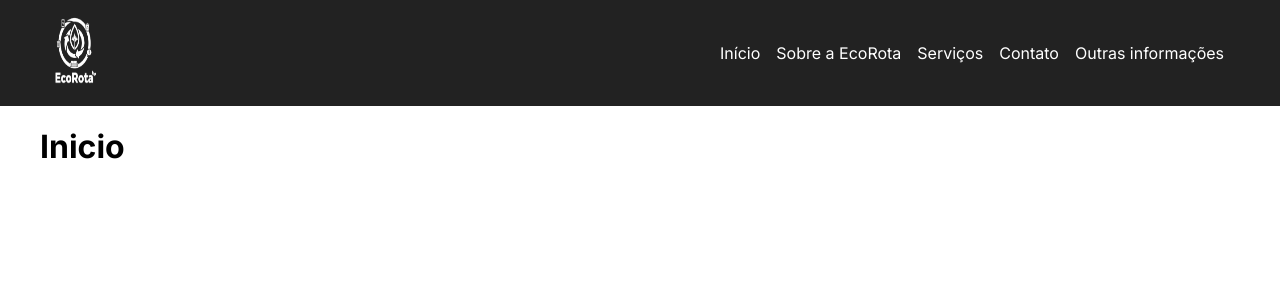
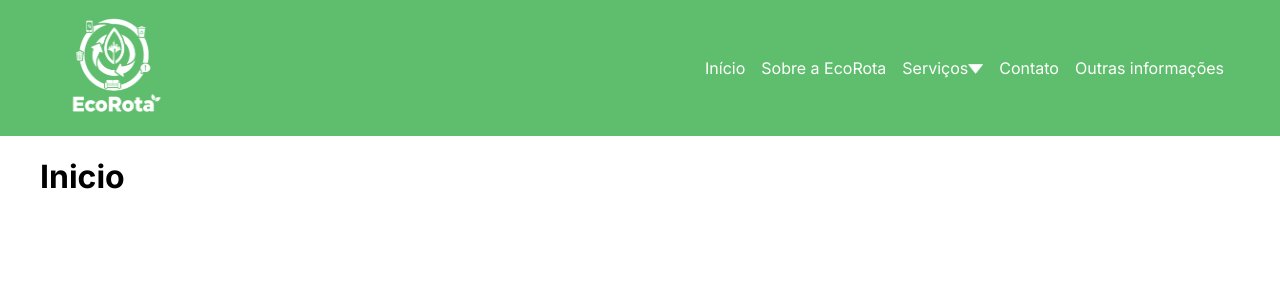
Before and after one commit to diogoSgermano/Fabrica-de-software, a React (Create React App) app in the folder ecorota/: page / in a window 1280 px wide. Shown: the top 300 px of the page. Built offline with nearby package versions, Linux system fonts and the light colour scheme.

Commit message:
add logo and dropdown

```diff
--- a/ecorota/src/components/layouts/Navbar.jsx
+++ b/ecorota/src/components/layouts/Navbar.jsx
@@ -3,6 +3,7 @@ import Container from './Container';
 import styles from './Navbar.module.css'
 import logo from '../../assets/images/ecorota_logo.png'
 import { useState } from 'react'
+import arrowDropDown from '../../assets/images/caret-down.png'
 
 function Navbar({ customClass }) {
 
@@ -33,6 +34,7 @@ function Navbar({ customClass }) {
                         <span onClick={() => setOpenDropdown(!openDropdown)}>
                             Serviços
                         </span>
+                        <img src={arrowDropDown} className={styles.arrowDropDown} onClick={() => setOpenDropdown(!openDropdown)}></img>
 
                         {openDropdown && (
                             <ul className={styles.dropdownMenu}>
--- a/ecorota/src/components/layouts/Navbar.module.css
+++ b/ecorota/src/components/layouts/Navbar.module.css
@@ -1,12 +1,12 @@
 .logoNav img{
-    width: 70px;
-    height: 70px;
+    width: 150px;
+    height: 100px;
 }
 
 .navbar{
     display:flex;
     justify-content: space-between;
-    background-color: #222;
+    background-color: #5FBE6D;
     padding: 1em;
 }
 
@@ -30,7 +30,7 @@
 }
 
 .item a:hover{
-    color: #ffbb33;
+    color: #175921;
 }
 
 .dropdown {
@@ -42,15 +42,21 @@
     color: #fff;
 }
 
+.arrowDropDown{
+    width:15px;
+    height:10px;
+}
+
 .dropdown span:hover {
-    color: #ffbb33;
+    color: #175921;
 }
 
 .dropdownMenu {
     position: absolute;
     top: 35px;
-    left: 0;
-    background: #222;
+    right:-50px;
+    border-radius:20px;
+    background: #5DA84E;
     list-style: none;
     padding: 0.5em 0;
     min-width: 180px;
@@ -66,5 +72,5 @@
 }
 
 .dropdownMenu li a:hover {
-    color: #ffbb33;
+    color: #175921;
 }
```
